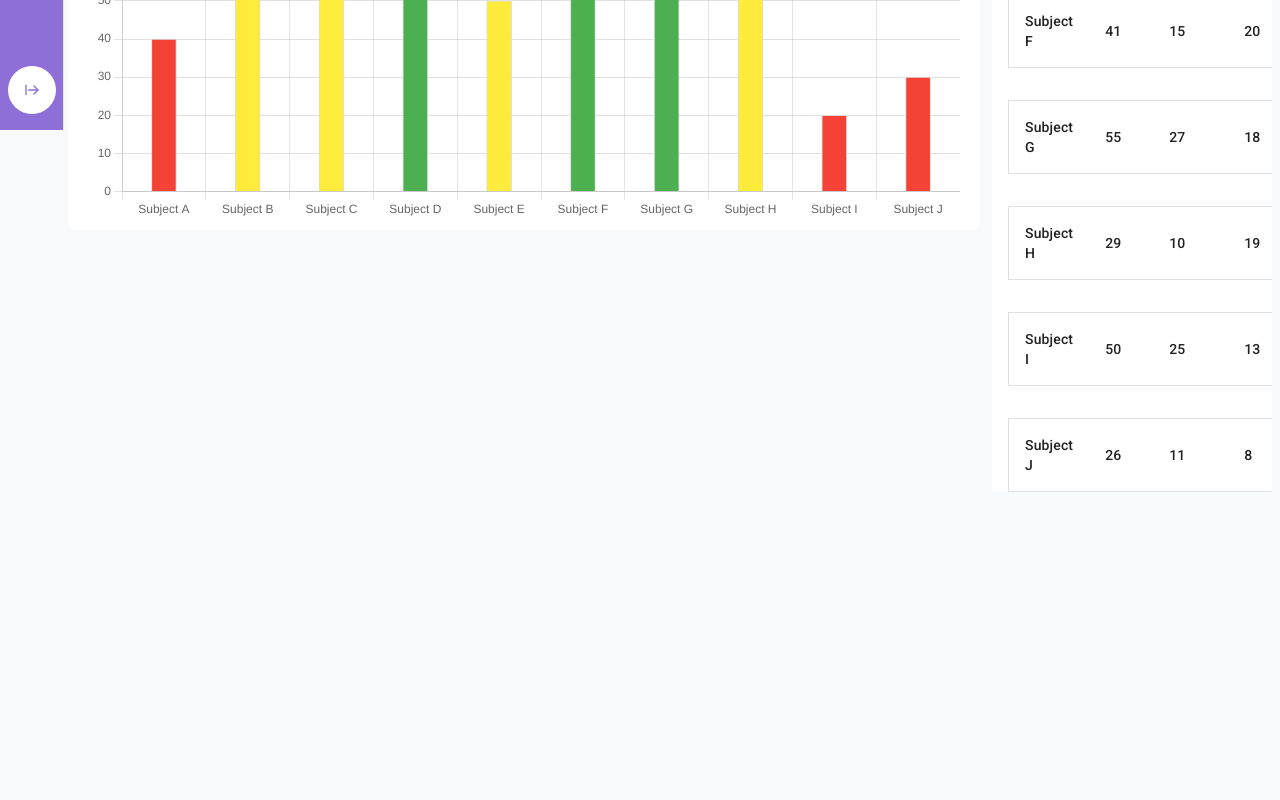
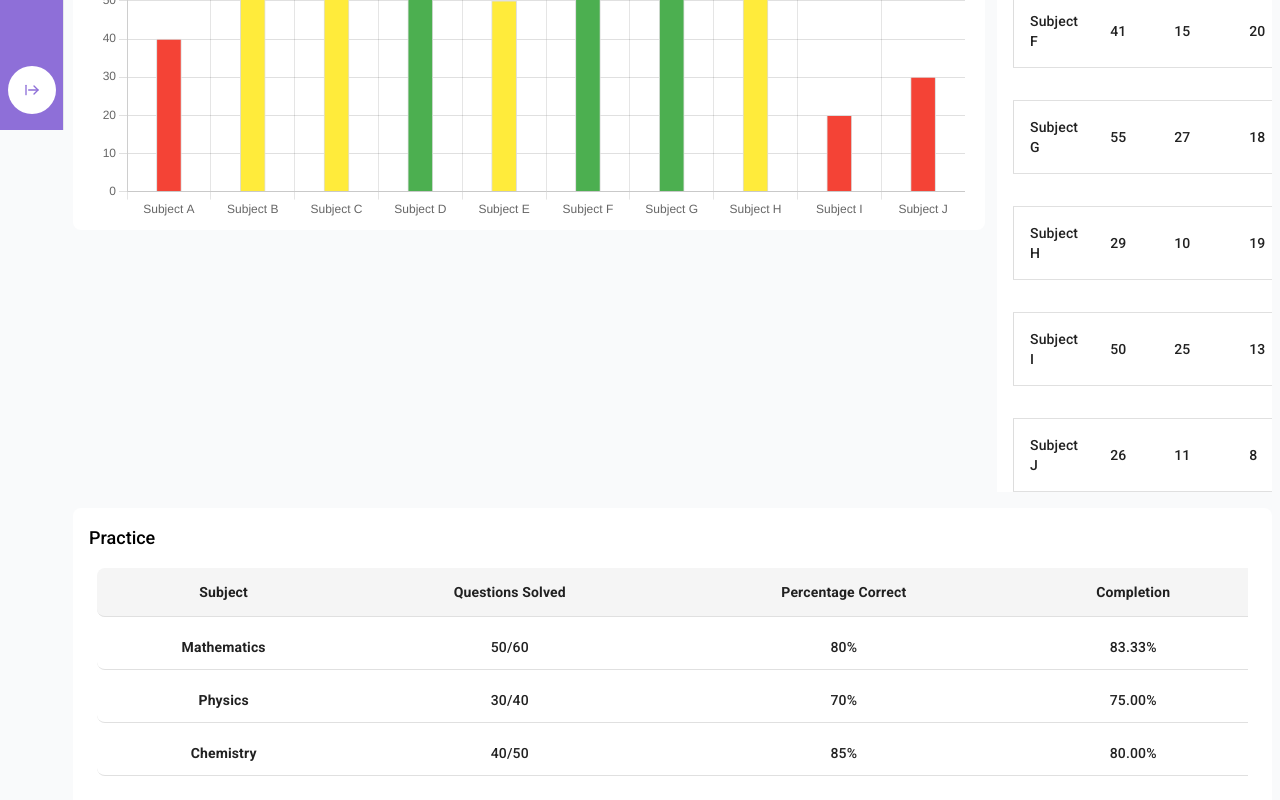
Before and after one commit to ayush10git/fingrowth-cfa, a Next.js app: page /dashboard/analytics/concept-analysis in a window 1280 px wide. Shown: the part 670-1470 px from the top of the page. Before the commit the page ends 1170 px from the top, so only its background shows below. Built offline with nearby package versions, Linux system fonts and the light colour scheme.

Commit message:
scroll added

```diff
--- a/src/app/(exam)/exam/[id]/page.jsx
+++ b/src/app/(exam)/exam/[id]/page.jsx
@@ -163,7 +163,7 @@ const Page = () => {
               </button>
               <button
                 onClick={handleResetMock}
-                className="px-4 py-2 bg-red-500 text-white rounded"
+                className="px-5 py-2 bg-[#8CC63F] hover:bg-[#688d37] flex items-center rounded-md text-white font-semibold"
               >
                 Confirm Reset
               </button>
--- a/src/app/(mydashboard)/dashboard/analytics/concept-analysis/page.jsx
+++ b/src/app/(mydashboard)/dashboard/analytics/concept-analysis/page.jsx
@@ -2,6 +2,7 @@ import Completion from "@/components/analytics/concept-analysis/Completion";
 import { CompletionTable } from "@/components/analytics/concept-analysis/CompletionTable";
 import ToggleGraphs from "@/components/analytics/concept-analysis/ToggleGraphs";
 import Correctness from "@/components/analytics/mock-analysis/Correctness";
+import CollapsibleTable from "@/components/practice/TopicsTable";
 import React from "react";
 
 const page = () => {
@@ -11,7 +12,8 @@ const page = () => {
   const correctPercentage = ((totalSolved / totalQuestions) * 100).toFixed(1);
   const incorrectPercentage = (100 - correctPercentage).toFixed(1);
   return (
-    <div className="absolute top-[70px] left-[60px] p-2 flex gap-3 w-[calc(100%-60px)]">
+    <div className="absolute top-[70px] left-[65px] p-2 w-[calc(100%-65px)] flex flex-col gap-4">
+      <div className="flex gap-3">
         <div className="flex flex-col gap-3">
           <div className="flex items-center justify-center gap-3">
             <Correctness
@@ -33,6 +35,11 @@ const page = () => {
         </div>
         <CompletionTable />
       </div>
+      <div className="bg-white p-4 rounded-lg">
+      <h1 className="text-lg ">Practice</h1>
+        <CollapsibleTable />
+      </div>
+    </div>
   );
 };
 
--- /dev/null
+++ b/src/app/(mydashboard)/dashboard/practice/[subject]/page.jsx
@@ -0,0 +1,11 @@
+import React from 'react'
+
+const page = ({subject}) => {
+  return (
+    <div>
+      {subject}
+    </div>
+  )
+}
+
+export default page
--- a/src/app/(practice)/practice/[id]/page.jsx
+++ b/src/app/(practice)/practice/[subject]/page.jsx
@@ -1,9 +1,9 @@
 import React from 'react'
 
-const page = () => {
+const page = ({subject}) => {
   return (
     <div>
-      Practice Page X
+      Practice Page {subject}
     </div>
   )
 }
--- a/src/components/mocktest/ExamListTable.jsx
+++ b/src/components/mocktest/ExamListTable.jsx
@@ -169,7 +169,7 @@ export default function StickyHeadTable() {
   };
 
   return (
-    <Paper className="-mt-2" sx={{ width: "100%", overflow: "hidden" }} elevation={0}>
+    <Paper className="-mt-2" sx={{ width: "100%" }} elevation={0}>
       <TableContainer sx={{ maxHeight: 440 }}>
         <Table stickyHeader aria-label="sticky table">
           <TableHead>
--- a/src/components/practice/TopicsTable.jsx
+++ b/src/components/practice/TopicsTable.jsx
@@ -1,8 +1,8 @@
 "use client";
+import { useRouter } from "next/navigation";
 import KeyboardArrowDownIcon from "@mui/icons-material/KeyboardArrowDown";
 import KeyboardArrowUpIcon from "@mui/icons-material/KeyboardArrowUp";
 import Box from "@mui/material/Box";
-import Collapse from "@mui/material/Collapse";
 import IconButton from "@mui/material/IconButton";
 import Paper from "@mui/material/Paper";
 import Table from "@mui/material/Table";
@@ -18,92 +18,48 @@ function createData(
   subject,
   questionsSolved,
   totalQuestions,
-  percentageCorrect,
-  topics
+  percentageCorrect
 ) {
   return {
     subject,
     questionsSolved,
     totalQuestions,
     percentageCorrect,
-    topics,
+    completion: ((questionsSolved / totalQuestions) * 100).toFixed(2),
   };
 }
 
 function Row(props) {
   const { row } = props;
-  const [open, setOpen] = React.useState(false);
+  const router = useRouter();
 
   return (
-    <React.Fragment>
     <TableRow
       sx={{
-          "& > *": { borderBottom: "unset", textAlign: "center" },
+        marginBottom: "8px", // Add gap between rows
+        backgroundColor: "white", // Ensure rows have a white background
+        borderRadius: "8px", // Rounded corners for rows
+        border: "1px solid #E0E0E0", // Add 1px gray border to rows
+        cursor: "pointer", // Make rows clickable
+        "&:hover": {
+          backgroundColor: "#f5f5f5", // Hover effect
+        },
       }}
+      onClick={() => router.push(`/dashboard/practice/${row.subject}`)}
     >
-        <TableCell>
-          <IconButton
-            aria-label="expand row"
-            className="text-[#8E6FD8]"
-            size="small"
-            onClick={() => setOpen(!open)}
+      <TableCell
+        component="th"
+        scope="row"
+        sx={{ fontWeight: "bold", borderRadius: "8px 0 0 8px" }}
       >
-            {open ? <KeyboardArrowUpIcon /> : <KeyboardArrowDownIcon />}
-          </IconButton>
-        </TableCell>
-        <TableCell component="th" scope="row">
         {row.subject}
       </TableCell>
       <TableCell align="center">
         {row.questionsSolved}/{row.totalQuestions}
       </TableCell>
       <TableCell align="center">{row.percentageCorrect}%</TableCell>
+      <TableCell align="center">{row.completion}%</TableCell>
     </TableRow>
-      <TableRow>
-        <TableCell style={{ paddingBottom: 0, paddingTop: 0 }} colSpan={6}>
-          <Collapse in={open} timeout="auto" unmountOnExit>
-            <Box sx={{ margin: 1, textAlign: "center" }}>
-              <Table
-                size="small"
-                aria-label="topics"
-                sx={{
-                  "& .MuiTableCell-root": { textAlign: "center" },
-                }}
-              >
-                <TableHead>
-                  <TableRow>
-                    <TableCell>Topic</TableCell>
-                    <TableCell align="center">Questions Solved</TableCell>
-                    <TableCell align="center">Percentage Correct</TableCell>
-                    <TableCell align="center">Action</TableCell>
-                  </TableRow>
-                </TableHead>
-                <TableBody>
-                  {row.topics.map((topic) => (
-                    <TableRow key={topic.name}>
-                      <TableCell component="th" scope="row">
-                        {topic.name}
-                      </TableCell>
-                      <TableCell align="center">
-                        {topic.questionsSolved}/{topic.totalQuestions}
-                      </TableCell>
-                      <TableCell align="center">
-                        {topic.percentageCorrect}%
-                      </TableCell>
-                      <TableCell align="center">
-                        <button className="bg-[#8E6FD8] bg-opacity-70 text-white py-1 px-4 ">
-                          Practice
-                        </button>
-                      </TableCell>
-                    </TableRow>
-                  ))}
-                </TableBody>
-              </Table>
-            </Box>
-          </Collapse>
-        </TableCell>
-      </TableRow>
-    </React.Fragment>
   );
 }
 
@@ -113,96 +69,71 @@ Row.propTypes = {
     questionsSolved: PropTypes.number.isRequired,
     totalQuestions: PropTypes.number.isRequired,
     percentageCorrect: PropTypes.number.isRequired,
-    topics: PropTypes.arrayOf(
-      PropTypes.shape({
-        name: PropTypes.string.isRequired,
-        questionsSolved: PropTypes.number.isRequired,
-        totalQuestions: PropTypes.number.isRequired,
-        percentageCorrect: PropTypes.number.isRequired,
-      })
-    ).isRequired,
+    completion: PropTypes.string.isRequired,
   }).isRequired,
 };
 
 const rows = [
-  createData("Mathematics", 50, 60, 80, [
-    {
-      name: "Algebra",
-      questionsSolved: 20,
-      totalQuestions: 25,
-      percentageCorrect: 90,
-    },
-    {
-      name: "Geometry",
-      questionsSolved: 15,
-      totalQuestions: 20,
-      percentageCorrect: 75,
-    },
-    {
-      name: "Trigonometry",
-      questionsSolved: 15,
-      totalQuestions: 15,
-      percentageCorrect: 70,
-    },
-  ]),
-  createData("Physics", 30, 40, 70, [
-    {
-      name: "Kinematics",
-      questionsSolved: 10,
-      totalQuestions: 15,
-      percentageCorrect: 60,
-    },
-    {
-      name: "Dynamics",
-      questionsSolved: 20,
-      totalQuestions: 25,
-      percentageCorrect: 75,
-    },
-  ]),
-  createData("Chemistry", 40, 50, 85, [
-    {
-      name: "Organic Chemistry",
-      questionsSolved: 25,
-      totalQuestions: 30,
-      percentageCorrect: 90,
-    },
-    {
-      name: "Inorganic Chemistry",
-      questionsSolved: 15,
-      totalQuestions: 20,
-      percentageCorrect: 80,
-    },
-  ]),
+  createData("Mathematics", 50, 60, 80),
+  createData("Physics", 30, 40, 70),
+  createData("Chemistry", 40, 50, 85),
 ];
 
 export default function CollapsibleTable() {
   return (
     <TableContainer
       component={Paper}
-      elevation={0} // Remove shadow
+      elevation={0}
       sx={{
-        width: "100%", // Full width of the screen
-        margin: 0, // Remove margin
+        width: "100%",
+        margin: 0,
         textAlign: "center",
+        borderRadius: "10px",
+        backgroundColor: "transparent", // Make the table container transparent
+        padding: "8px", // Add padding to the table container
       }}
     >
       <Table
         aria-label="collapsible table"
         sx={{
-          "& .MuiTableCell-root": { textAlign: "left" },
+          "& .MuiTableCell-root": {
+            textAlign: "center",
+            padding: "12px",
+          },
+          borderCollapse: "separate", // Allow gaps between rows
+          borderSpacing: "0 8px", // Add spacing between rows
         }}
       >
         <TableHead>
-          <TableRow>
-            <TableCell />
-            <TableCell align="right" className="font-medium text-lg">
+          <TableRow
+            sx={{ backgroundColor: "#F5F5F5", border: "1px solid #E0E0E0" }}
+          >
+            <TableCell
+              className="font-medium text-lg"
+              sx={{ fontWeight: "bold", borderRadius: "8px 0 0 8px" }}
+            >
               Subject
             </TableCell>
-            <TableCell align="center" className="font-medium text-lg">
+            <TableCell
+              align="center"
+              className="font-medium text-lg"
+              sx={{ fontWeight: "bold" }}
+            >
               Questions Solved
             </TableCell>
-            <TableCell align="center" className="font-medium text-lg">
+            <TableCell
+              align="center"
+              className="font-medium text-lg"
+              sx={{ fontWeight: "bold" }}
+            >
               Percentage Correct
+            </TableCell>
+            <TableCell
+              align="center"
+              className="font-medium text-lg"
+              sx={{ fontWeight: "bold" }}
+            >
+              Completion
             </TableCell>
           </TableRow>
         </TableHead>
```
Also changed, not shown: src/app/(mydashboard)/dashboard/analytics/mock-analysis/page.jsx (+10 -2 lines), src/components/analytics/mock-analysis/Confidence.jsx (+24 -12 lines). Lines whose indentation alone changed are shown as unchanged.
